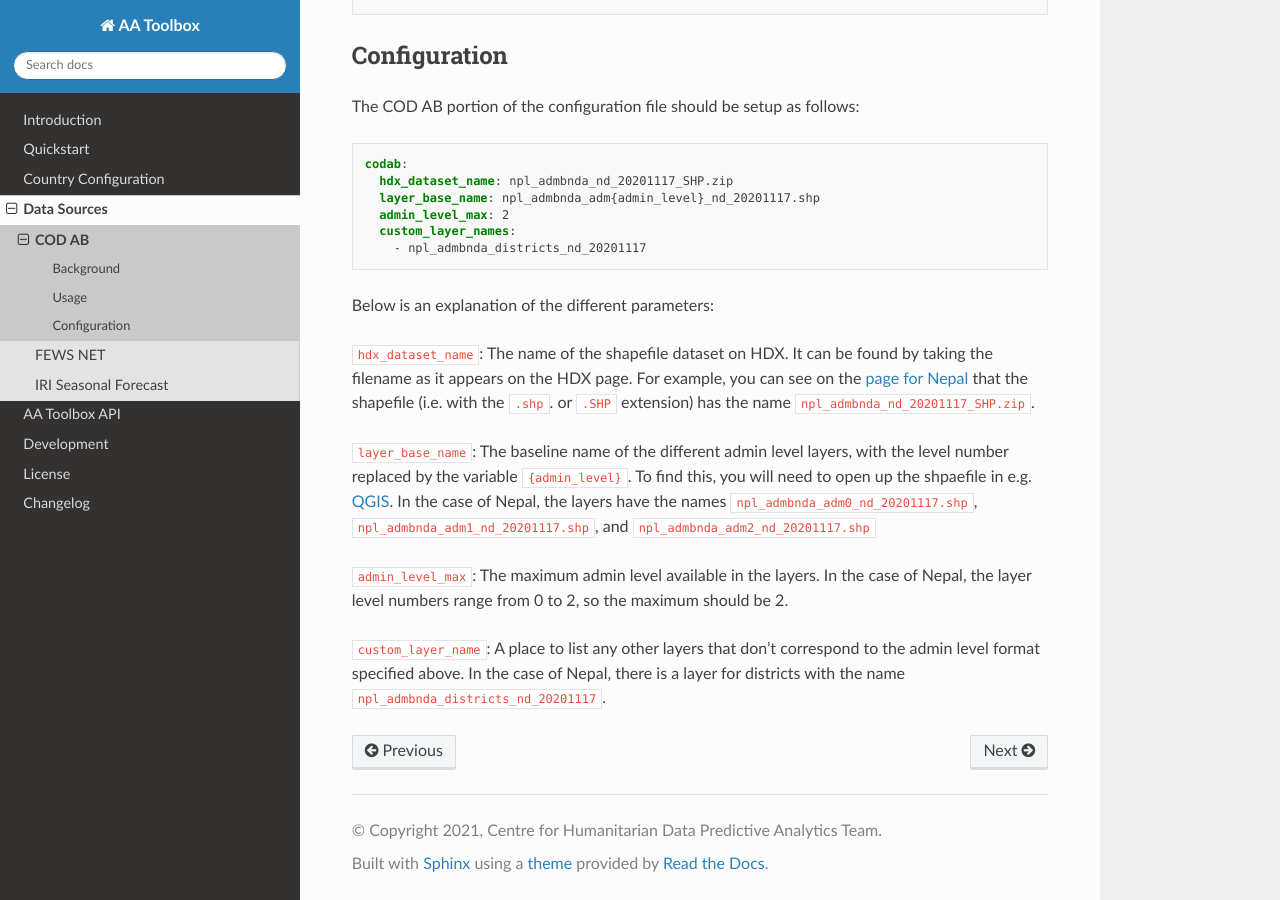
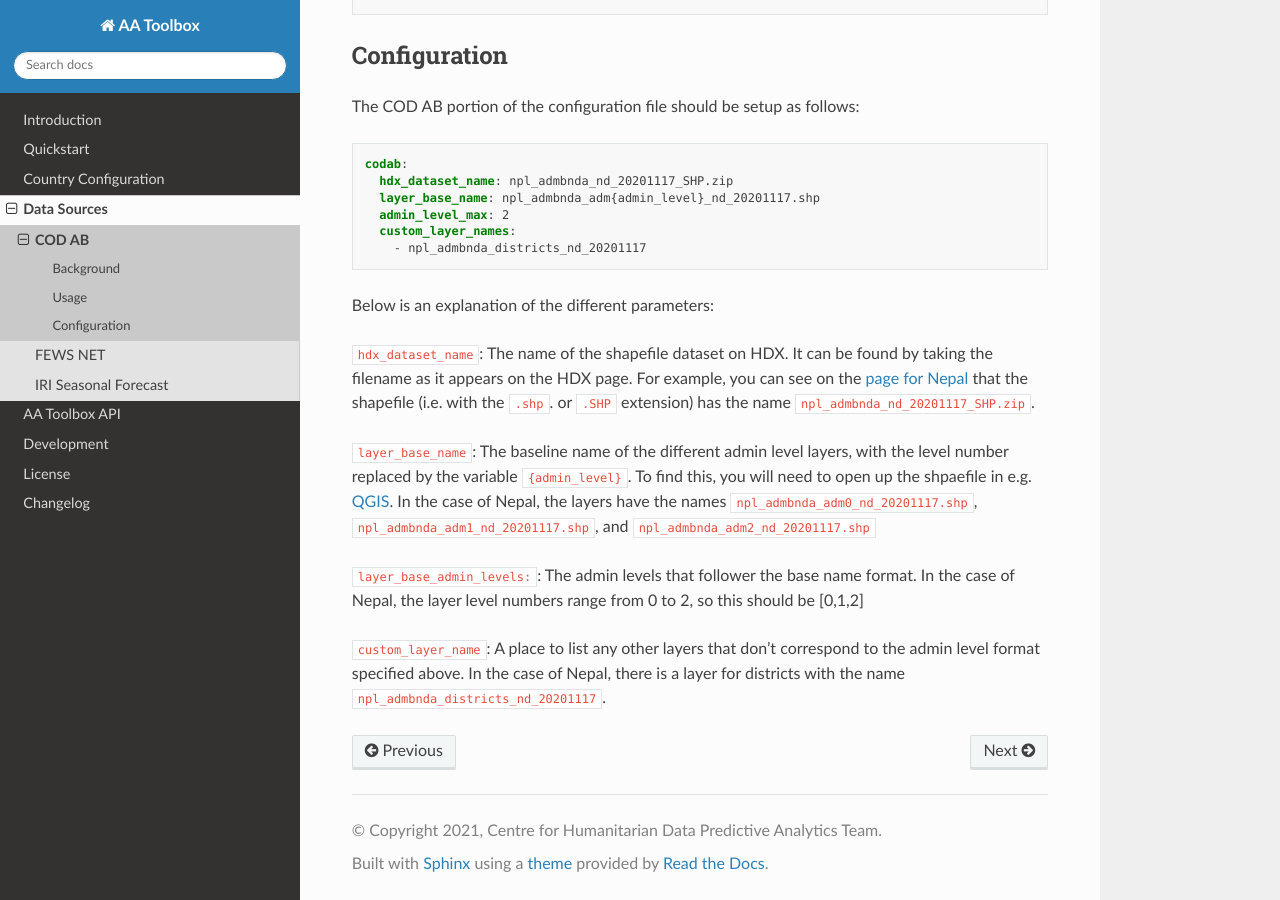
Before and after one commit to OCHA-DAP/ocha-anticipy, a Sphinx documentation site: the page built from docs/source/datasources/codab.rst, in a window 1280 px wide and 900 px high, scrolled down 1279 px. Built offline with Sphinx 7.4.7 and the Read the Docs theme 2.0.0, drawn with Linux system fonts in a browser that asks for light colours.

Commit message:
change max_level in fake config

```diff
--- a/docs/source/datasources/codab.rst
+++ b/docs/source/datasources/codab.rst
@@ -95,8 +95,8 @@ to open up the shpaefile in e.g. `QGIS <https://www.qgis.org/en/site/>`_.
 In the case of Nepal, the layers have the names ``npl_admbnda_adm0_nd_20201117.shp``,
 ``npl_admbnda_adm1_nd_20201117.shp``, and ``npl_admbnda_adm2_nd_20201117.shp``
 
-``admin_level_max``: The maximum admin level available in the layers. In the case of Nepal,
-the layer level numbers range from 0 to 2, so the maximum should be 2.
+``layer_base_admin_levels:``: The admin levels that follower the base name format. In the case of Nepal,
+the layer level numbers range from 0 to 2, so this should be [0,1,2]
 
 ``custom_layer_name``: A place to list any other layers that don't correspond to the
 admin level format specified above. In the case of Nepal, there is a layer for districts
```
Also changed, not shown: 2 other files.
